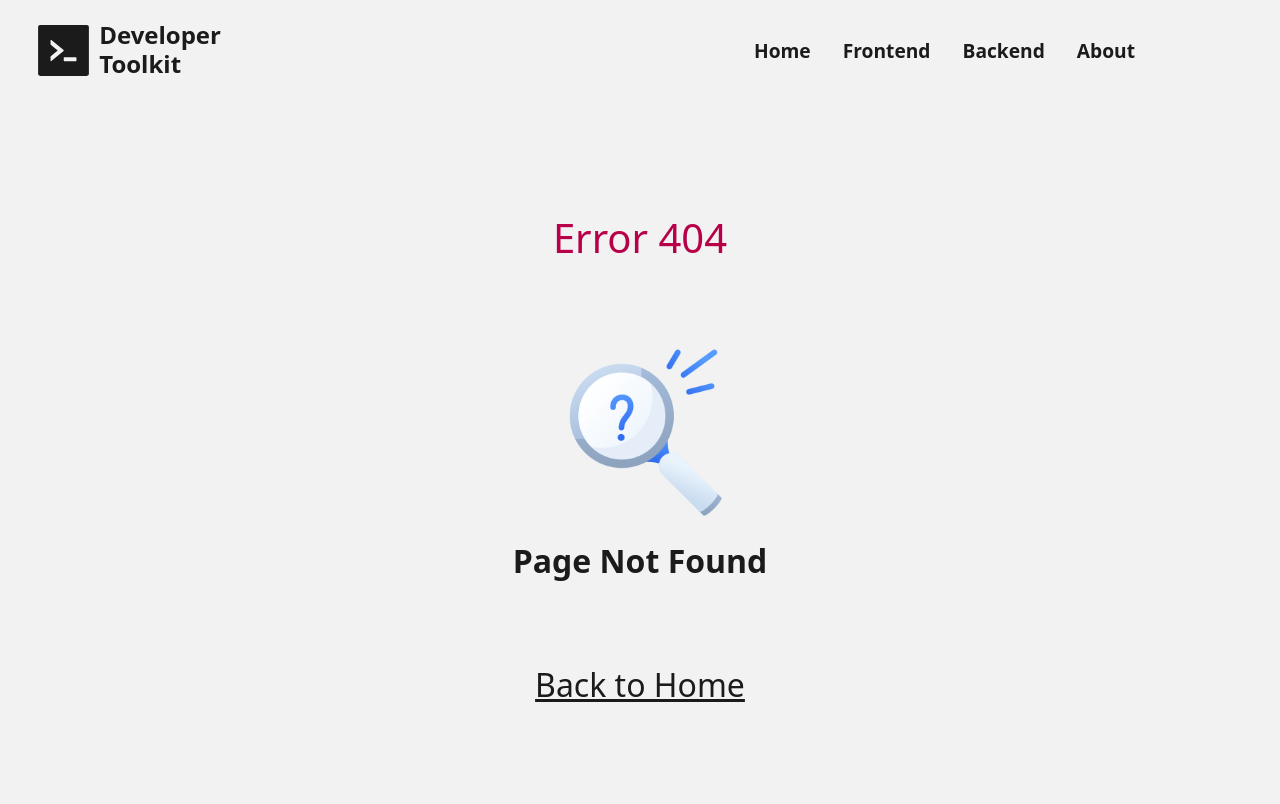
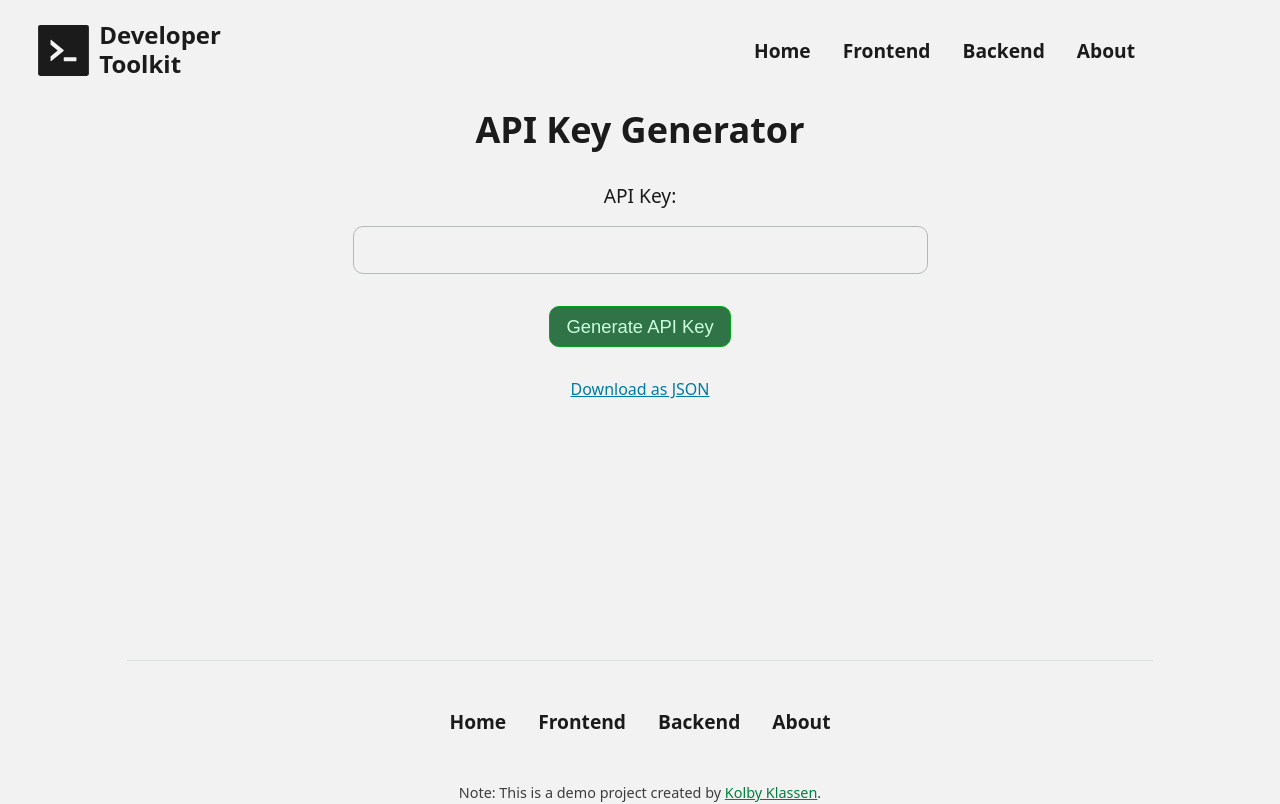
Before and after one commit to kolby-k/dev-toolkit-v2, a React (Vite) app in the folder app/: page /tools/api-key-generator in a window 1280 px wide. Before the commit this address had no page. Shown: the top 804 px of the page. Built offline with nearby package versions, Linux system fonts and the light colour scheme.

Commit message:
feat: add API Key Generator tool and include in routing

```diff
--- a/app/src/App.tsx
+++ b/app/src/App.tsx
@@ -7,6 +7,7 @@ import Tools from "./routes/tools/Tools";
 
 import JsonFormatter from "./routes/tools/JsonFormatter";
 import CharacterCounter from "./routes/tools/CharacterCounter";
+import APIKeyGenerator from "./routes/tools/APIKeyGenerator";
 
 function App() {
   return (
@@ -16,6 +17,7 @@ function App() {
         <Route path="/tools" element={<Tools />} />
         <Route path="/tools/json-formatter" element={<JsonFormatter />} />
         <Route path="/tools/character-counter" element={<CharacterCounter />} />
+        <Route path="/tools/api-key-generator" element={<APIKeyGenerator />} />
         <Route path="*" element={<NotFound />} />
       </Routes>
     </div>
--- a/app/src/constants.tsx
+++ b/app/src/constants.tsx
@@ -52,14 +52,6 @@ export const TOOLS: ToolItem[] = [
     isBackend: false,
   },
   {
-    label: "JWT Encode",
-    description: "Encode data and create a JSON Web Token.",
-    href: "/tools/jwt-encode",
-    category: ["security"],
-    isFrontend: false,
-    isBackend: true,
-  },
-  {
     label: "Color Picker",
     description: "Easily compare colors and copy them as CSS snippets.",
     href: "/tools/color-picker",
--- /dev/null
+++ b/app/src/routes/tools/APIKeyGenerator.tsx
@@ -0,0 +1,71 @@
+import { useState } from "react";
+import CustomButton from "../../components/CustomButton";
+import "../../styles/APIKeyGenerator.css";
+import {
+  HiOutlineClipboardDocumentCheck,
+  HiOutlineClipboardDocument,
+} from "react-icons/hi2";
+
+function APIKeyGenerator() {
+  const [currentKey, setCurrentKey] = useState<string>("");
+  const [copied, setCopied] = useState<boolean>(false);
+
+  const generateKey = () => {
+    setCopied(false);
+    setCurrentKey(generateApiKey());
+  };
+
+  const copyToClipboard = () => {
+    setCopied(true);
+    navigator.clipboard.writeText(currentKey);
+  };
+
+  return (
+    <div id="tool-page-content">
+      <div id="tool-title-section">
+        <h2>API Key Generator</h2>
+      </div>
+      <div id="tool-wrapper-small">
+        <h6 style={{ fontWeight: 500 }}>API Key:</h6>
+        <span
+          id="api-key-result"
+          className={currentKey ? "active" : "inactive"}
+        >
+          <p>{currentKey}</p>
+          {currentKey && (
+            <>
+              {" "}
+              {copied ? (
+                <HiOutlineClipboardDocumentCheck id="copy-icon-success" />
+              ) : (
+                <HiOutlineClipboardDocument
+                  id="copy-icon"
+                  onClick={copyToClipboard}
+                />
+              )}{" "}
+            </>
+          )}
+        </span>
+        <CustomButton
+          onClick={generateKey}
+          title="Generate API Key"
+          variant="primary"
+          style={{ marginTop: "1rem" }}
+        />
+        <p id="download-text-link">Download as JSON</p>
+      </div>
+    </div>
+  );
+}
+
+export default APIKeyGenerator;
+
+function generateApiKey(length = 48, prefix = "") {
+  const chars =
+    "ABCDEFGHIJKLMNOPQRSTUVWXYZabcdefghijklmnopqrstuvwxyz0123456789";
+  let key = "";
+  for (let i = 0; i < length; i++) {
+    key += chars.charAt(Math.floor(Math.random() * chars.length));
+  }
+  return prefix ? `${prefix}${key}` : key;
+}
--- /dev/null
+++ b/app/src/styles/APIKeyGenerator.css
@@ -0,0 +1,62 @@
+#api-key-result {
+  display: flex;
+  justify-content: space-between;
+  align-items: center;
+  gap: 10px;
+
+  color: var(--text);
+  width: min(90dvw, 575px);
+
+  border-radius: 10px;
+
+  padding: 0.5rem 1rem;
+
+  height: 3rem;
+
+  scrollbar-color: var(--bg-muted) var(--bg-secondary);
+}
+
+#api-key-result.active {
+  border: 1px solid var(--accent-green);
+  box-shadow: 0 1px 8px var(--primary-light);
+}
+
+#api-key-result.inactive {
+  border: 1px solid var(--border);
+  cursor: not-allowed;
+}
+
+#api-key-result p {
+  width: 100%;
+  overflow: auto;
+
+  font-size: 1.1rem;
+  line-height: 2.5;
+}
+
+#download-text-link {
+  color: var(--link);
+  font-weight: 500;
+  text-decoration: underline;
+  margin-top: 1rem;
+}
+
+#copy-icon {
+  color: var(--text-muted);
+  font-size: 1.2rem;
+
+  cursor: pointer;
+}
+
+#copy-icon:hover {
+  color: var(--text);
+}
+
+#copy-icon:active {
+  color: var(--text-muted);
+}
+
+#copy-icon-success {
+  color: var(--primary-dark);
+  font-size: 1.2rem;
+}
--- a/app/src/styles/Tools.css
+++ b/app/src/styles/Tools.css
@@ -150,3 +150,33 @@
     right: -1.5rem;
   }
 }
+
+/* Shared for Tool Pages */
+#tool-page-content {
+  display: flex;
+  flex: 1;
+  flex-direction: column;
+
+  gap: 1rem;
+  padding: 0.5rem;
+
+  min-height: 70dvh;
+
+  /* border: 1px solid orange; */
+}
+
+#tool-title-section {
+  text-align: center;
+}
+
+#tool-wrapper-small {
+  display: flex;
+  flex: 1;
+  flex-direction: column;
+  align-items: center;
+
+  gap: 1rem;
+  padding: 1rem;
+
+  /* border: 1px solid green; */
+}
```
